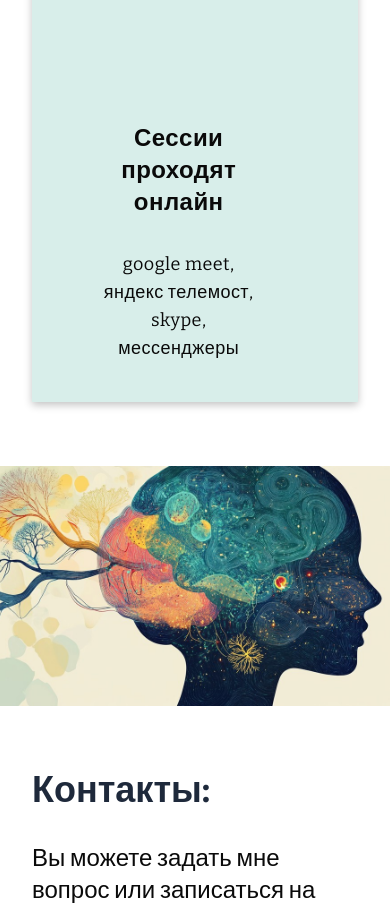
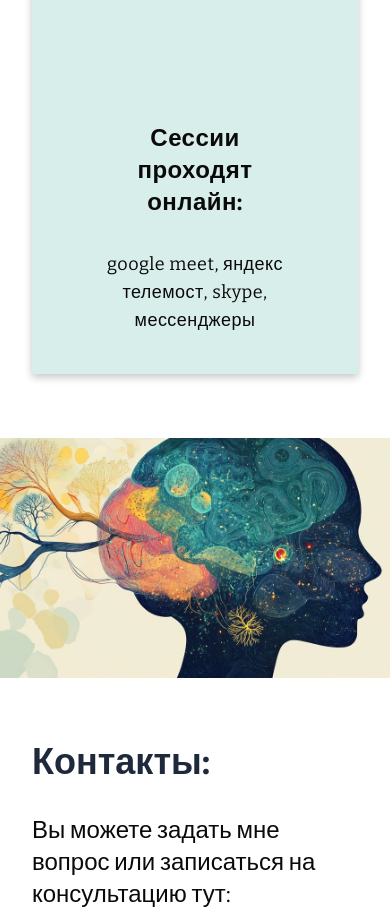
Before and after one commit to bikvin/tatiana-grishina, a Next.js app: page / in a window 390 px wide. Shown: the part 4400-5315 px from the top of the page. Built offline with nearby package versions, Linux system fonts and the light colour scheme.

Commit message:
fix prices mobile layout bug

```diff
--- a/src/components/mainPage/Prices/Prices.tsx
+++ b/src/components/mainPage/Prices/Prices.tsx
@@ -13,26 +13,6 @@ export default function Prices() {
         Цены:
       </h2>
 
-      {/* <div className="bg-green1 flex flex-col md:flex-row  shadow-main">
-        <div>
-          <div className="font-bitter font-normal  text-lg  tracking-wide px-16 py-10 w-[90%] md:w-[30%] flex flex-col items-center z-[1] mb-4 md:mb-0">
-            <h4 className="text-2xl mt-10 mb-8 font-bold  text-center">
-              Длительность сессии:
-            </h4>
-          </div>
-          <div>
-            <h4 className="text-2xl mt-10 mb-8 font-bold  text-center">
-              Стоимость:
-            </h4>
-          </div>
-          <div>
-            <h4 className="text-2xl mt-10 mb-8 font-bold  text-center">
-              Сессии проходят онлайн
-            </h4>
-          </div>
-        </div>
-      </div> */}
-
       <motion.div
         initial={{ opacity: 0, x: -100 }}
         whileInView={{ opacity: 1, x: 0 }}
@@ -40,10 +20,7 @@ export default function Prices() {
         viewport={{ once: true, amount: 0.4 }}
         className="bg-green1 flex flex-col md:flex-row  shadow-main"
       >
-        <div className="font-bitter font-normal  text-lg  tracking-wide px-16 py-10 w-[90%] md:w-[30%] flex flex-col items-center z-[1] mb-4 md:mb-0">
-          {/* <div className="flex-shrink-0 w-14 h-14 mr-4">
-            <SlClock className="w-full h-full" />
-          </div> */}
+        <div className="font-bitter font-normal  text-lg  tracking-wide px-16 py-10 md:w-[30%] flex flex-col items-center z-[1] mb-4 md:mb-0">
           <div className="min-h-36">
             <h4 className="text-2xl mt-10 mb-8 font-bold  text-center">
               Длительность сессии:
@@ -51,10 +28,7 @@ export default function Prices() {
           </div>
           <div>50 минут</div>
         </div>
-        <div className="font-bitter font-normal  text-lg  tracking-wide px-16 py-10 w-[90%] md:w-[40%] flex flex-col items-center  z-[10]  mb-4 md:mb-0">
-          {/* <div className="flex-shrink-0 w-14 h-14 mr-4">
-            <IoPricetagsOutline className="w-full h-full" />
-          </div> */}
+        <div className="font-bitter font-normal  text-lg  tracking-wide px-16 py-10  md:w-[40%] flex flex-col items-center  z-[10]  mb-4 md:mb-0">
           <div className="min-h-36">
             <h4 className="text-2xl mt-10 mb-8 font-bold  text-center">
               Стоимость:
@@ -63,13 +37,10 @@ export default function Prices() {
 
           <div>3 000 руб.</div>
         </div>
-        <div className="font-bitter font-normal  text-lg  tracking-wide px-16 py-10 w-[90%] md:w-[45%] flex flex-col items-center  z-[1] ">
-          {/* <div className="flex-shrink-0 w-14 h-14 mr-4">
-            <BsCameraVideo className="w-full h-full" />
-          </div> */}
+        <div className="font-bitter font-normal  text-lg  tracking-wide px-16 py-10 md:w-[45%] flex flex-col items-center  z-[1] ">
           <div className="min-h-36">
             <h4 className="text-2xl mt-10 mb-8 font-bold text-center">
-              Сессии проходят онлайн
+              Сессии проходят онлайн:
             </h4>
           </div>
 
```
